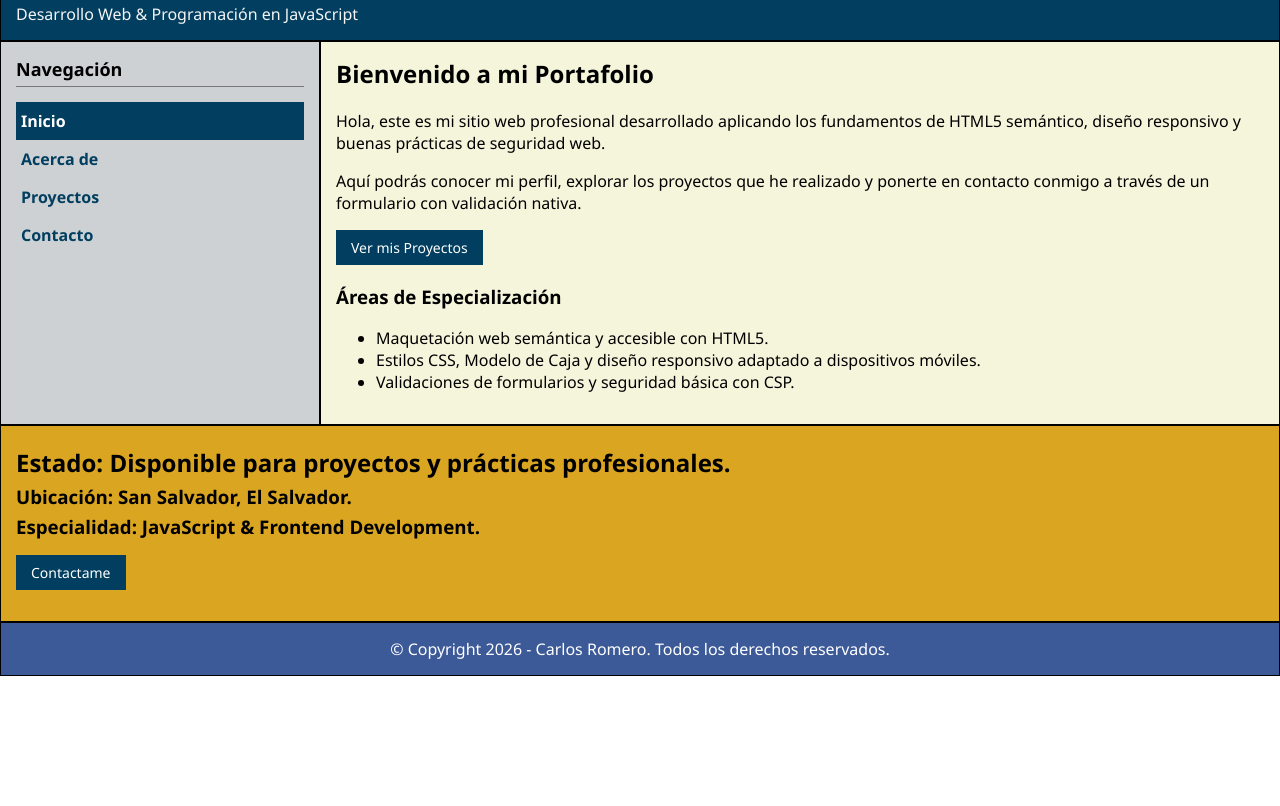
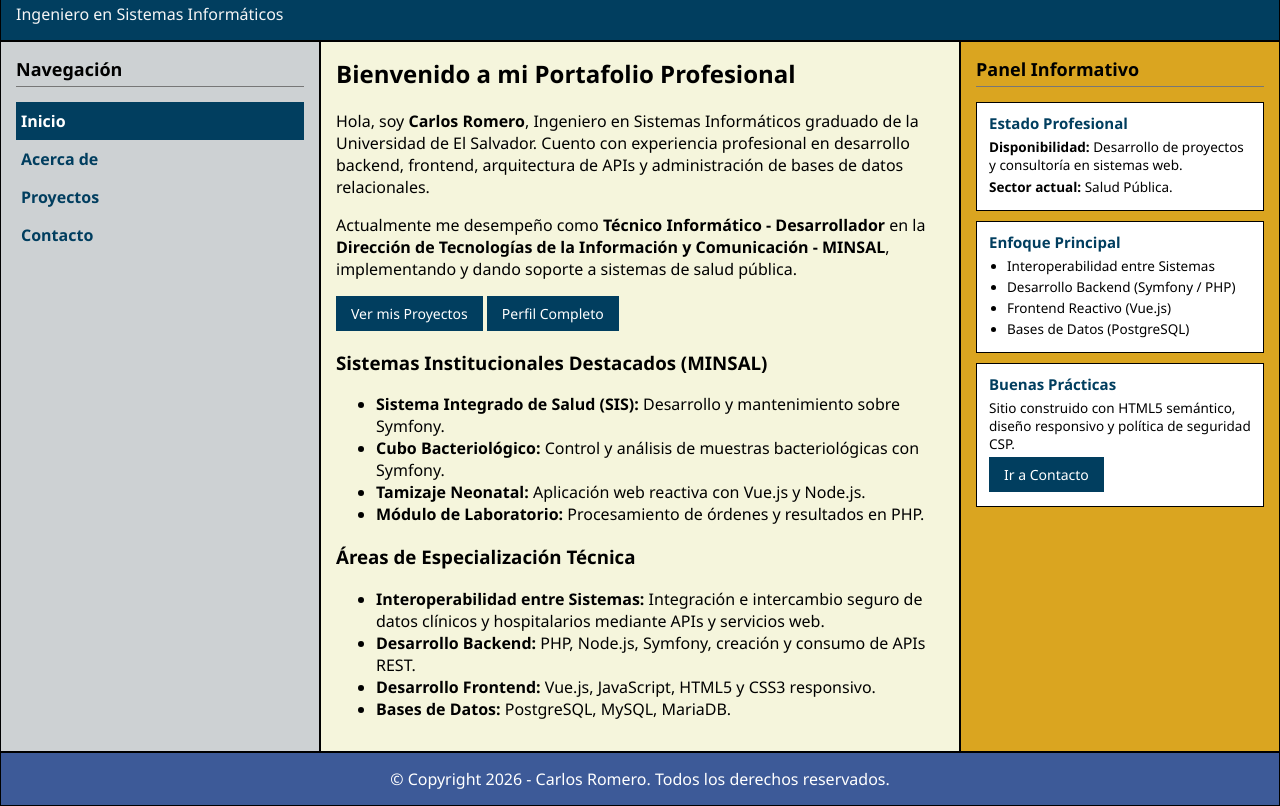
Before and after one commit to cederh/Actividad, a plain HTML site: page index.html in a window 1280 px wide. Shown: the part 61-867 px from the top of the page. Before the commit the page ends 800 px from the top, so only its background shows below. Drawn offline with Linux system fonts and the light colour scheme.

Commit message:
Restructurando el asside y agregando informacion laboral actual

```diff
--- a/Assets/css/index.css
+++ b/Assets/css/index.css
@@ -90,10 +90,40 @@ body {
     background-color: goldenrod;
 }
 
-.lateral h2,
-.lateral h3 {
-    margin-top: 5px;
+.lateral h2 {
+    margin-top: 0;
+    font-size: 18px;
+    border-bottom: 1px solid #777;
+    padding-bottom: 5px;
+}
+
+.bloque-lateral {
+    background-color: white;
+    border: 1px solid black;
+    padding: 10px 12px;
+    margin-bottom: 10px;
+}
+
+.bloque-lateral h3 {
+    margin-top: 0;
     margin-bottom: 5px;
+    font-size: 15px;
+    color: #013E5F;
+}
+
+.bloque-lateral p {
+    margin: 4px 0;
+    font-size: 13.5px;
+}
+
+.bloque-lateral ul {
+    margin: 4px 0;
+    padding-left: 18px;
+    font-size: 13.5px;
+}
+
+.bloque-lateral ul li {
+    margin-bottom: 3px;
 }
 
 .pie {
@@ -145,6 +175,13 @@ body {
     }
 
     .col-t-6 {
+        width: 100%;
+    }
+}
+
+/* En tablets, el lateral pasa a ocupar el 100% abajo */
+@media (min-width: 576px) and (max-width: 767px) {
+    .lateral {
         width: 100%;
     }
 }
--- a/index.html
+++ b/index.html
@@ -4,13 +4,13 @@
     <meta charset="UTF-8">
     <meta name="viewport" content="width=device-width, initial-scale=1.0">
     <meta http-equiv="Content-Security-Policy" content="default-src 'self'; style-src 'self'; img-src 'self' data:; font-src 'self'; script-src 'self';">
-    <title>Portafolio Profesional - Inicio</title>
+    <title>Portafolio Profesional - Carlos Romero</title>
     <link rel="stylesheet" href="assets/css/index.css">
 </head>
 <body>
     <header class="cabecera">
         <h1>Carlos Romero | Portafolio Profesional</h1>
-        <p>Desarrollo Web & Programación en JavaScript</p>
+        <p>Ingeniero en Sistemas Informáticos</p>
     </header>
 
     <div class="contenido">
@@ -24,37 +24,68 @@
             </ul>
         </nav>
 
-        <main class="principal col-9 col-t-4">
+        <main class="principal col-6 col-t-4">
             <section>
-                <h2>Bienvenido a mi Portafolio</h2>
+                <h2>Bienvenido a mi Portafolio Profesional</h2>
                 <p>
-                    Hola, este es mi sitio web profesional desarrollado aplicando los fundamentos de HTML5 semántico, diseño responsivo y buenas prácticas de seguridad web.
+                    Hola, soy <strong>Carlos Romero</strong>, Ingeniero en Sistemas Informáticos graduado de la Universidad de El Salvador. Cuento con experiencia profesional en desarrollo backend, frontend, arquitectura de APIs y administración de bases de datos relacionales.
                 </p>
                 <p>
-                    Aquí podrás conocer mi perfil, explorar los proyectos que he realizado y ponerte en contacto conmigo a través de un formulario con validación nativa.
+                    Actualmente me desempeño como <strong>Técnico Informático - Desarrollador</strong> en la <strong>Dirección de Tecnologías de la Información y Comunicación - MINSAL</strong>, implementando y dando soporte a sistemas de salud pública.
                 </p>
                 <p>
                     <a href="proyectos.html" class="boton">Ver mis Proyectos</a>
+                    <a href="acerca.html" class="boton">Perfil Completo</a>
                 </p>
             </section>
 
             <section>
-                <h3>Áreas de Especialización</h3>
+                <h3>Sistemas Institucionales Destacados (MINSAL)</h3>
                 <ul>
-                    <li>Maquetación web semántica y accesible con HTML5.</li>
-                    <li>Estilos CSS, Modelo de Caja y diseño responsivo adaptado a dispositivos móviles.</li>
-                    <li>Validaciones de formularios y seguridad básica con CSP.</li>
+                    <li><b>Sistema Integrado de Salud (SIS):</b> Desarrollo y mantenimiento sobre Symfony.</li>
+                    <li><b>Cubo Bacteriológico:</b> Control y análisis de muestras bacteriológicas con Symfony.</li>
+                    <li><b>Tamizaje Neonatal:</b> Aplicación web reactiva con Vue.js y Node.js.</li>
+                    <li><b>Módulo de Laboratorio:</b> Procesamiento de órdenes y resultados en PHP.</li>
+                </ul>
+            </section>
+
+            <section>
+                <h3>Áreas de Especialización Técnica</h3>
+                <ul>
+                    <li><b>Interoperabilidad entre Sistemas:</b> Integración e intercambio seguro de datos clínicos y hospitalarios mediante APIs y servicios web.</li>
+                    <li><b>Desarrollo Backend:</b> PHP, Node.js, Symfony, creación y consumo de APIs REST.</li>
+                    <li><b>Desarrollo Frontend:</b> Vue.js, JavaScript, HTML5 y CSS3 responsivo.</li>
+                    <li><b>Bases de Datos:</b> PostgreSQL, MySQL, MariaDB.</li>
                 </ul>
             </section>
         </main>
 
-        <aside class="lateral col-12 col-t-6">
-            <h2><b>Estado: </b>Disponible para proyectos y prácticas profesionales.</h2>
-            <h3><b>Ubicación: </b>San Salvador, El Salvador.</h3>
-            <h3><b>Especialidad: </b>JavaScript & Frontend Development.</h3>
-            <p>
-                <a href="contacto.html" class="boton">Contactame</a>
-            </p>
+        <aside class="lateral col-3">
+            <h2>Panel Informativo</h2>
+
+            <div class="bloque-lateral">
+                <h3>Estado Profesional</h3>
+                <p><b>Disponibilidad:</b> Desarrollo de proyectos y consultoría en sistemas web.</p>
+                <p><b>Sector actual:</b> Salud Pública.</p>
+            </div>
+
+            <div class="bloque-lateral">
+                <h3>Enfoque Principal</h3>
+                <ul>
+                    <li>Interoperabilidad entre Sistemas</li>
+                    <li>Desarrollo Backend (Symfony / PHP)</li>
+                    <li>Frontend Reactivo (Vue.js)</li>
+                    <li>Bases de Datos (PostgreSQL)</li>
+                </ul>
+            </div>
+
+            <div class="bloque-lateral">
+                <h3>Buenas Prácticas</h3>
+                <p>Sitio construido con HTML5 semántico, diseño responsivo y política de seguridad CSP.</p>
+                <p>
+                    <a href="contacto.html" class="boton">Ir a Contacto</a>
+                </p>
+            </div>
         </aside>
     </div>
 
```
